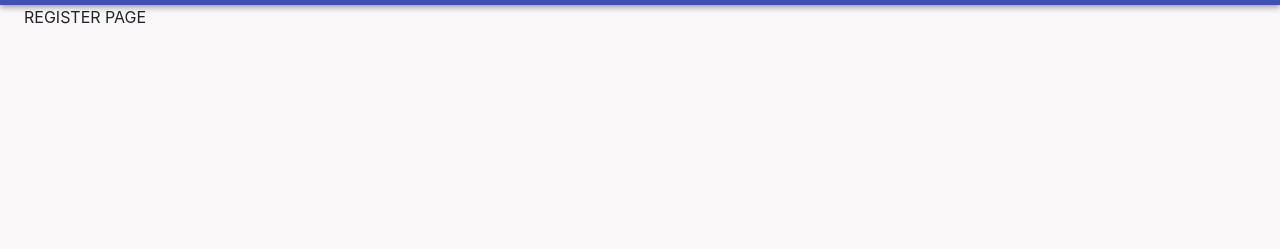
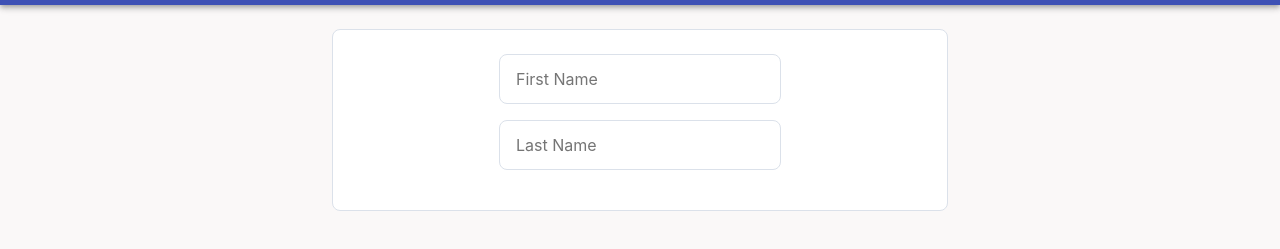
Before and after one commit to tamiross/simple-user-app, a React app: page /register in a window 1280 px wide. Shown: the part 59-308 px from the top of the page. Built offline with nearby package versions, Linux system fonts and the light colour scheme.

Commit message:
register

```diff
--- a/src/data.json
+++ b/src/data.json
@@ -4,8 +4,7 @@
             "id": 1,
             "firstName": "Tamir",
             "lastName": "Kitay",
-            "birthDate": "10/4/84",
-            ""
+            "birthDate": "10/4/84"
         }
     ]
 }
--- /dev/null
+++ b/src/view/components/box/box.jsx
@@ -0,0 +1,12 @@
+import React from 'react';
+import { BaseStyle } from './styles';
+
+export const Box = props => {
+    const children = props.children;
+
+    return (
+        <BaseStyle>
+            {children}
+        </BaseStyle>
+    )
+}
--- /dev/null
+++ b/src/view/components/box/styles.js
@@ -0,0 +1,13 @@
+import styled from 'styled-components';
+import { colors } from '@colors';
+
+const BaseStyle = styled.div`
+background: ${colors.white};
+padding: 24px;
+border: 1px solid ${colors.softGrey};
+border-radius: 8px;
+`
+
+export {
+    BaseStyle
+}
--- /dev/null
+++ b/src/view/components/form/form.jsx
@@ -0,0 +1,16 @@
+import React from 'react';
+import { BaseStyle } from './styles';
+import { Box } from '@components/box/box';
+
+export const Form = props => {
+    // const baseStyle = {...base, ...props.style}
+    const children = props.children;
+
+    return (
+        <Box>
+            <BaseStyle>
+                {children}
+            </BaseStyle>
+        </Box>
+    )
+}
--- /dev/null
+++ b/src/view/components/form/styles.js
@@ -0,0 +1,12 @@
+import styled from 'styled-components';
+import { colors } from '@colors';
+
+const BaseStyle = styled.div`
+    display: flex;
+    flex-direction: column;
+    align-items: center;
+`
+
+export {
+    BaseStyle
+}
--- /dev/null
+++ b/src/view/components/input/input.jsx
@@ -0,0 +1,18 @@
+import React from 'react';
+import { base } from './styles';
+
+export const Input = props => {
+    const baseStyle = {...base, ...props.style}
+    const { type, placeholder, value  } = props;
+
+    const inputProps = {
+        style: baseStyle,
+        type: type,
+        value: value,
+        placeholder: placeholder
+    }
+
+    return (
+            <input {...inputProps} />
+    )
+}
--- /dev/null
+++ b/src/view/components/input/styles.js
@@ -0,0 +1,14 @@
+import { colors } from '@colors';
+
+const base = {
+    padding: '12px 16px',
+    marginBottom: '16px',
+    border: '1px solid ' + colors.softGrey,
+    borderRadius: '8px',
+    outline: 'none',
+    display: 'block'
+}
+
+export {
+    base
+}
--- a/src/view/pages/page_creator.jsx
+++ b/src/view/pages/page_creator/page_creator.jsx
@@ -1,7 +1,7 @@
 import React, { Component } from 'react'
 import { Header } from '@components/header/header';
-import Box from '@material-ui/core/Box';
 import { Container } from '@material-ui/core';
+import { styles} from './styles';
 
 export default class PageCreator extends Component {
     componentDidMount() {
@@ -9,12 +9,13 @@ export default class PageCreator extends Component {
     }
 
     render() {
-        const { children } = this.props;
+        const { children, style } = this.props;
+        const pageBodyStyle = { ...styles.base, style };
 
         return (
             <div>
                 <Header />
-                <Container>
+                <Container style={pageBodyStyle}>
                     {children}
                 </Container>
             </div>
--- /dev/null
+++ b/src/view/pages/page_creator/styles.js
@@ -0,0 +1,5 @@
+export const styles = {
+    base: {
+        paddingTop: 24
+    }
+}
--- a/src/view/pages/register/register.jsx
+++ b/src/view/pages/register/register.jsx
@@ -1,11 +1,22 @@
 import React, { Component } from 'react'
-import PageCreator from '@pages/page_creator';
+import PageCreator from '@pages/page_creator/page_creator';
+import { Input } from '@components/input/input';
+import { Form } from '@components/form/form';
+import { styles } from './styles';
+import Grid from '@material-ui/core/Grid';
 
 export default class Register extends Component {
     render() {
         return (
-            <PageCreator>
-                REGISTER PAGE
+            <PageCreator style={styles.base}>
+                <Grid container justify='center'>
+                    <Grid item xs={12} md={6}>
+                        <Form>
+                            <Input type='text' placeholder='First Name' />
+                            <Input type='text' placeholder='Last Name' />
+                        </Form>
+                    </Grid>
+                </Grid>
             </PageCreator>
         )
     }
--- a/src/view/pages/register/styles.js
+++ b/src/view/pages/register/styles.js
@@ -1,3 +1,7 @@
 export const styles = {
-
+    base: {
+        display: 'flex',
+        flexDirection: 'column',
+        alignItems: 'center'
+    }
 }
--- a/src/view/utils.js
+++ b/src/view/utils.js
@@ -5,3 +5,7 @@ export function noop() {
 export function capitalizeFirstLetter() {
 
 }
+
+export function isMobile() {
+    //
+}
```
Also changed, not shown: src/view/components/App.css (line endings or trailing spaces).
